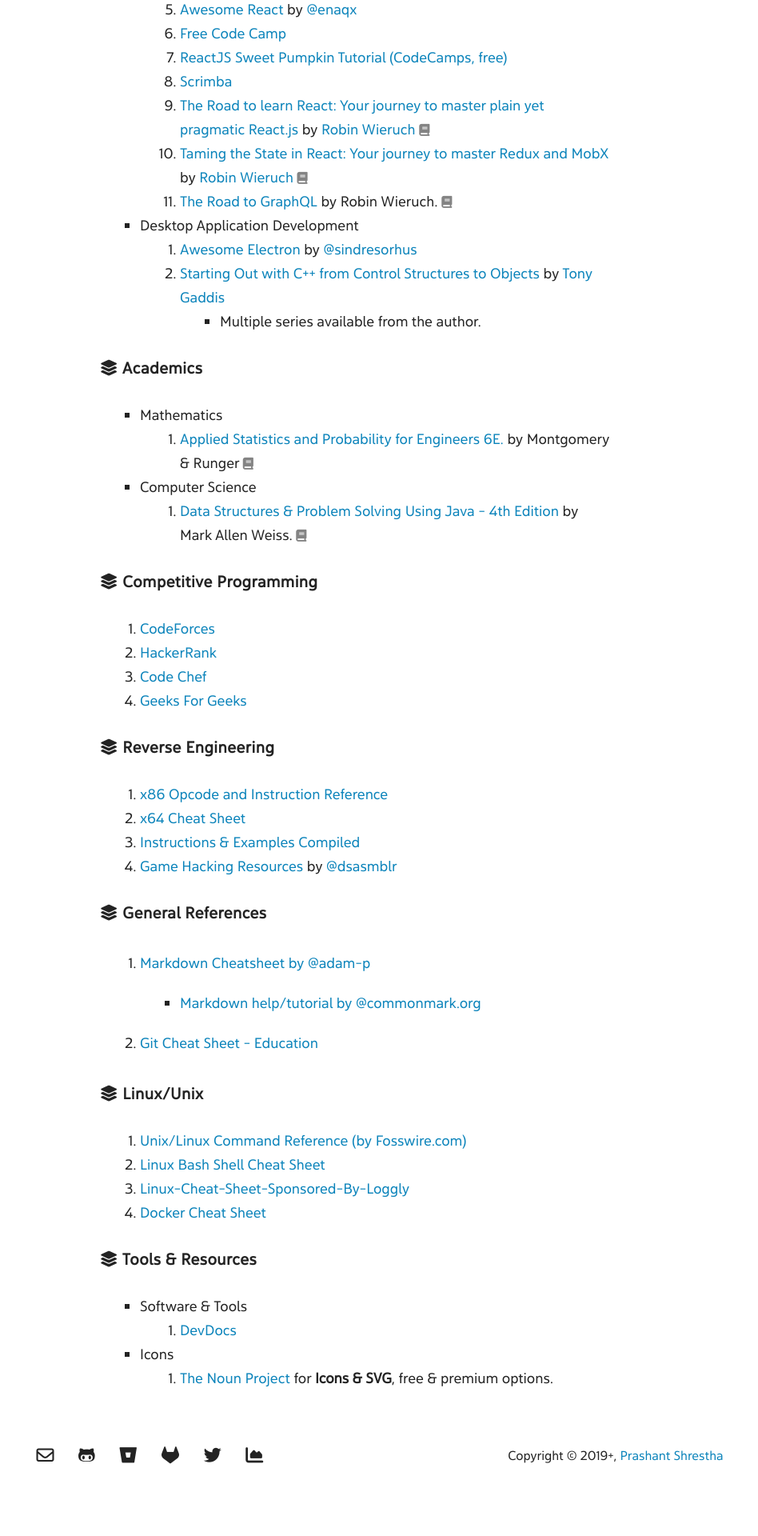
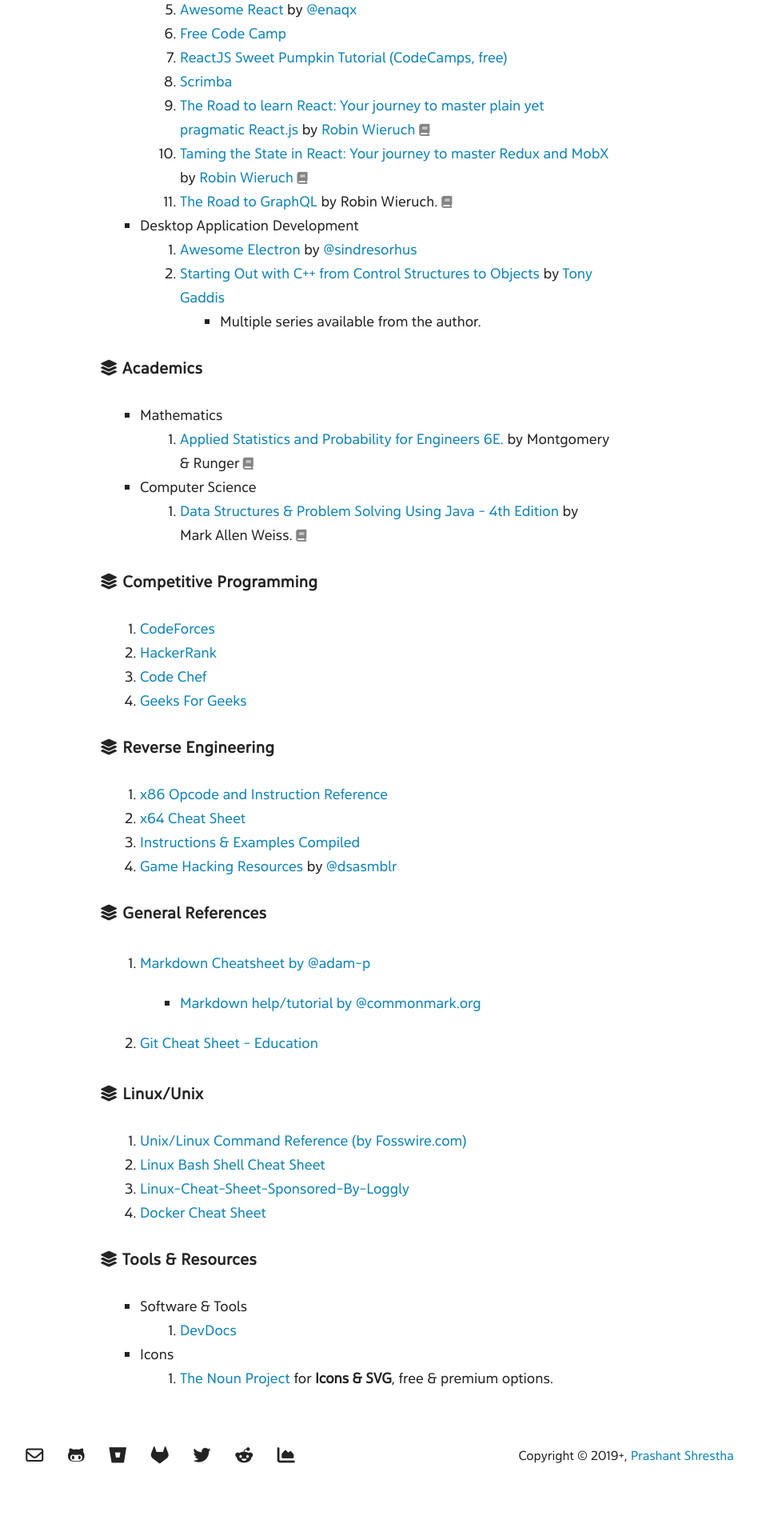
Before and after one commit to intern0t/personal-blog, a Jekyll site: the page built from _pages/library.md, in a window 1280 px wide. Shown: the part 1744-3664 px from the top of the page at 80% size, without its empty margins (165-1113 px from the left). Built offline with Jekyll 4.4.1, drawn with Linux system fonts in a browser that asks for light colours; nearby versions of some CDN libraries.

Commit message:
Styling fixes, reddit social option.

```diff
--- a/_config.yml
+++ b/_config.yml
@@ -27,6 +27,7 @@ socials:
     gitlab: Scarecr0w
     bitbucket: intern0t
     linkedin:
+    reddit: BlindSins
     email: contact@prashant.me
     uptime: https://uptime.prashant.me
 extra:
--- a/_includes/footer.html
+++ b/_includes/footer.html
@@ -33,6 +33,12 @@
             <i class="fab fa-linkedin-in"></i>
         </a>
         {% endif %}
+        {% if site.socials.reddit %}
+        <a href="{{ site.socials.reddit | prepend: 'https://www.reddit.com/user/' | append: '/' }}"
+            title="Reddit Profile" target="_blank">
+            <i class="fab fa-reddit-alien"></i>
+        </a>
+        {% endif %}
         {% if site.socials.uptime %}
         <a href="{{ site.socials.uptime }}" title="Uptime status" target="_blank">
             <i class="fas fa-chart-area"></i>
--- a/_sass/_includes/_prashant.scss
+++ b/_sass/_includes/_prashant.scss
@@ -19,7 +19,6 @@ $linkBorderBottomHeight: 3px;
 }
 
 html {
-	@include Font($defaultFontFamily);
 	scroll-behavior: smooth;
 }
 
@@ -637,10 +636,10 @@ body {
 
 								ol,
 								ul {
-									margin-bottom: 20px;
+									margin: 20px;
 
 									li {
-										color: rgba($primaryForeground, 0.6);
+										color: rgba($primaryBackground, 0.6);
 										font-size: $defaultFontSize - 3;
 										@include Font($codeFont);
 									}
```
